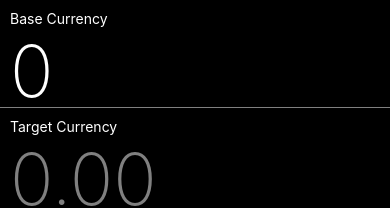
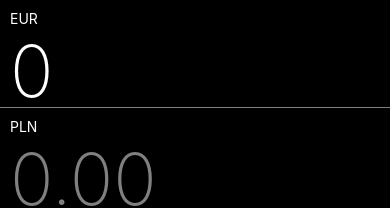
Before and after one commit to begiedz/currency-calculator, a React Native app: screen / in a window 390 px wide. Shown: the top 208 px of the page. Built offline with nearby package versions, Linux system fonts and the light colour scheme.

Commit message:
make working currency selection

```diff
--- a/Context.tsx
+++ b/Context.tsx
@@ -29,8 +29,8 @@ export const AppContextProvider: React.FC<AppContextProviderProps> = ({ children
   //rate is returned from exchange rate api
   const [rate, setRate] = useState<number>(0)
 
-  const [baseCode, setBaseCode] = useState<string>('')
-  const [targetCode, setTargetCode] = useState<string>('')
+  const [baseCode, setBaseCode] = useState<string>('EUR')
+  const [targetCode, setTargetCode] = useState<string>('PLN')
 
   // baseNumber is set in Numpad and directed to Display Component
   const [baseNumber, setBaseNumber] = useState<string>('0')
--- a/api.ts
+++ b/api.ts
@@ -34,7 +34,9 @@ export const getDate = (response) => {
     .padStart(2, '0')}/${year}`;
   const formattedTime: string = `${'0' + hours}:${'0' + minutes}`;
 
-  // console.log(date);
+  console.log(date);
+  console.log(hours);
+  console.log(minutes);
   console.log(formattedTime);
   console.log(formattedDate);
   return { formattedDate, formattedTime };
--- a/components/RateView.tsx
+++ b/components/RateView.tsx
@@ -34,7 +34,7 @@ const RateView: React.FC = () => {
 
   return (
     <View style={Styles.rateView}>
-      <TouchableOpacity style={Styles.getRate} onPress={() => handlePress("EUR", "PLN")}>
+      <TouchableOpacity style={Styles.getRate} onPress={() => handlePress(baseCode, targetCode)}>
         <Text style={Styles.getRateButton}>↺</Text>
       </TouchableOpacity>
       {!!rate &&
```
